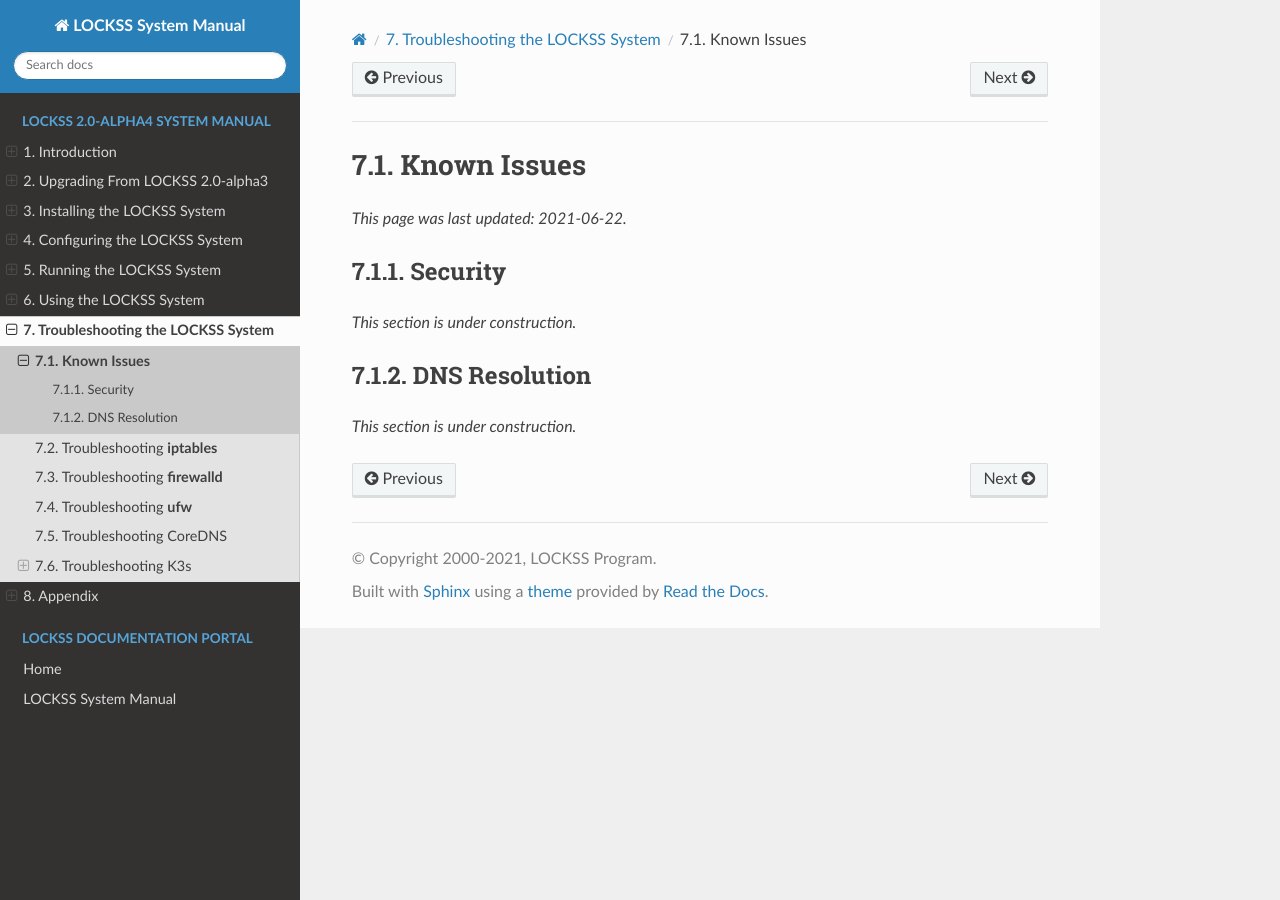
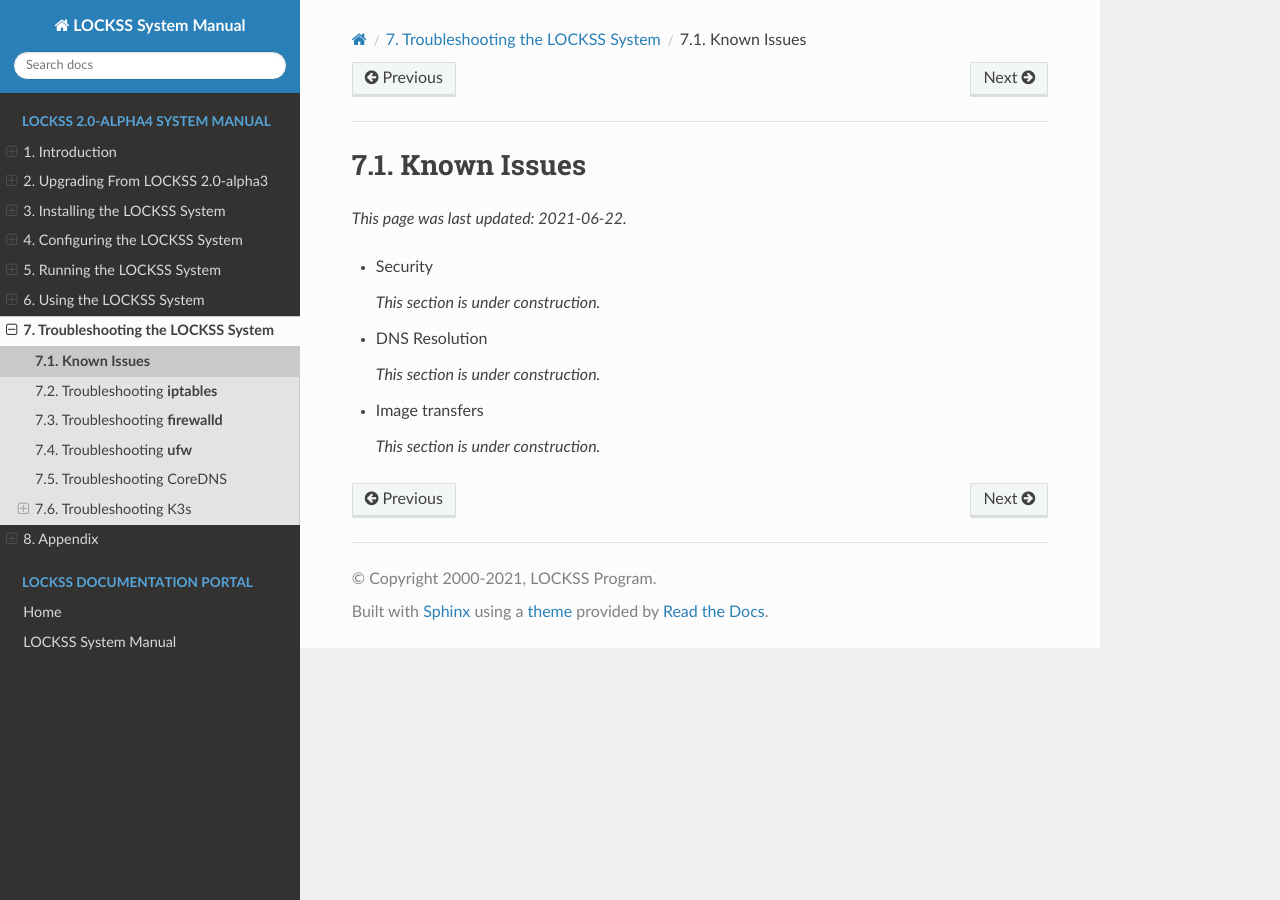
Before and after one commit to lockss/lockss-rtd-manual, a Sphinx documentation site: the page built from docs/troubleshooting/known-issues.rst, in a window 1280 px wide. Built offline with Sphinx 7.4.7 and the Read the Docs theme 2.0.0, drawn with Linux system fonts in a browser that asks for light colours.

Commit message:
Added placeholder for too many image transfers in Known Issues

```diff
--- a/docs/troubleshooting/known-issues.rst
+++ b/docs/troubleshooting/known-issues.rst
@@ -4,14 +4,14 @@ Known Issues
 
 *This page was last updated: 2021-06-22.*
 
---------
-Security
---------
+*  Security
 
-*This section is under construction.*
+   *This section is under construction.*
 
---------------
-DNS Resolution
---------------
+*  DNS Resolution
 
-*This section is under construction.*
+   *This section is under construction.*
+
+*  Image transfers
+
+   *This section is under construction.*
--- a/docs/using/dashboard.rst
+++ b/docs/using/dashboard.rst
@@ -15,6 +15,8 @@ To install the Kubernetes Dashboard, run this command [#fn1]_:
 .. code-block:: shell
 
    scripts/dashboard-util --install
+
+If the installation succeeds, the program will also display the login URL and the bearer token.
 
 ----------------------------------
 Accessing the Kubernetes Dashboard
```
